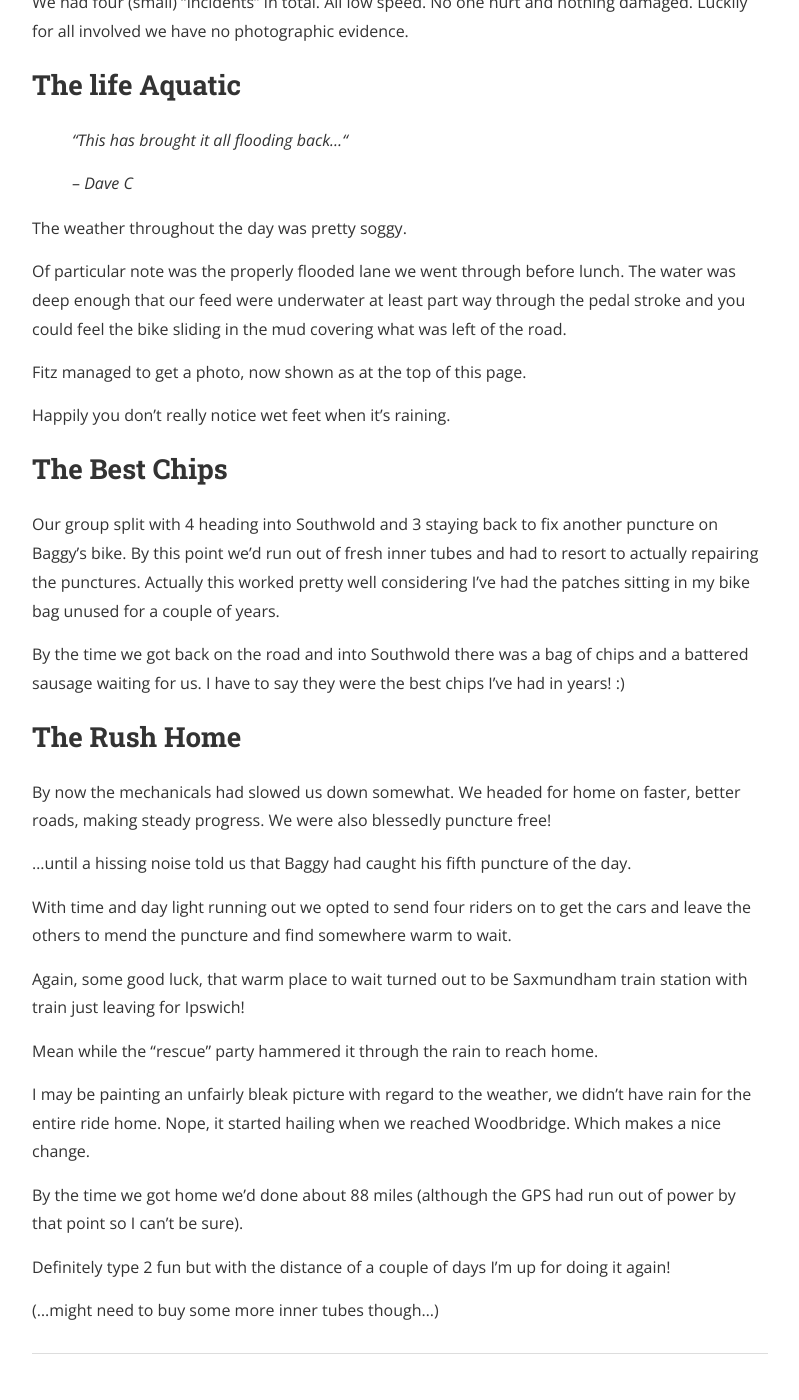
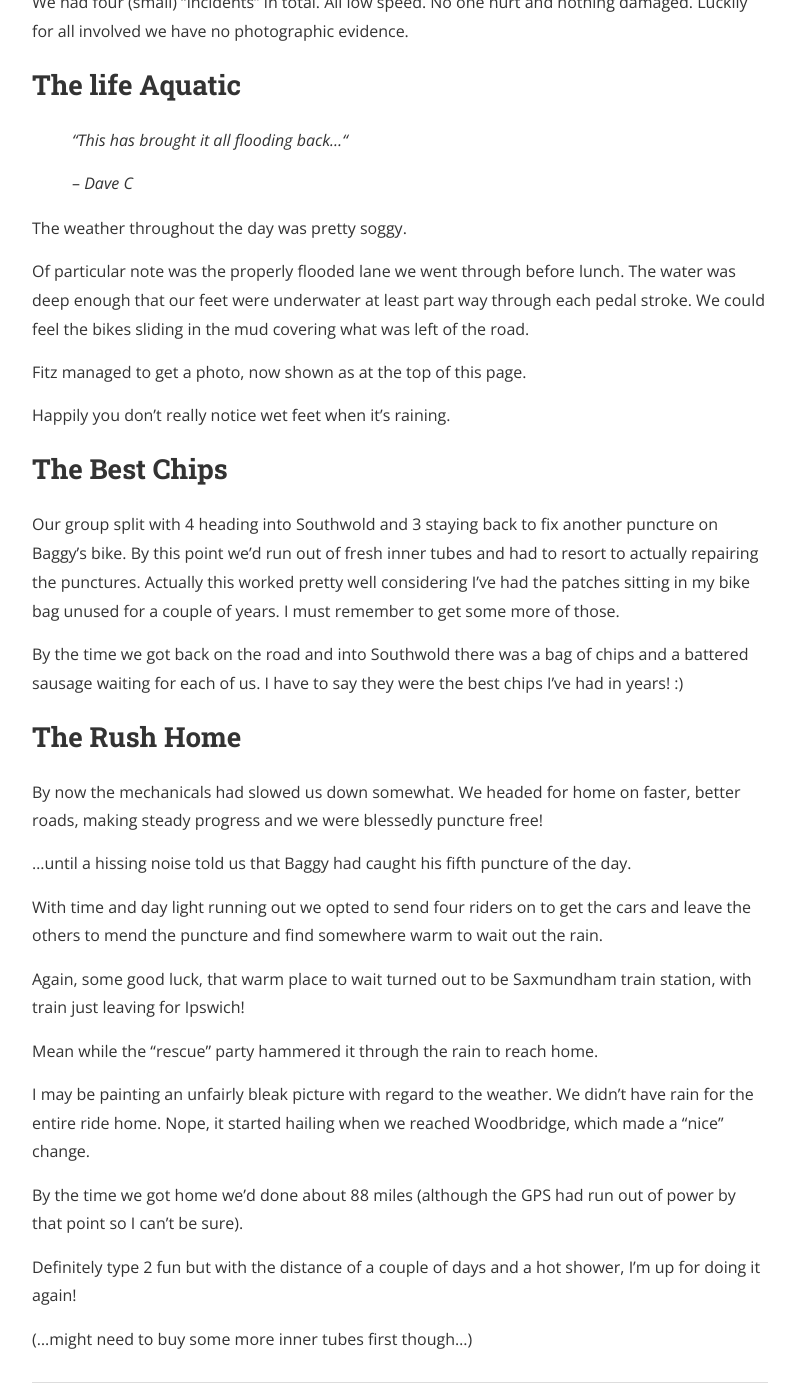
Before and after one commit to CompanyOfCyclingKnights/companyofcyclingknights.github.io, a Jekyll site: the page built from _posts/2017-02-27-ride-from-hell-part-2.markdown, in a window 1280 px wide and 1400 px high, scrolled down 3193 px. Shown: the whole window, without its empty margins (240-1039 px from the left). Built offline with Jekyll 4.4.1, drawn with Linux system fonts in a browser that asks for light colours; nearby versions of some CDN libraries; a style sheet for code colours, icons or effects is not loaded; some of the changed text lies outside the part shown.

Commit message:
Fix some spieling mistokes

```diff
--- a/_posts/2017-02-27-ride-from-hell-part-2.markdown
+++ b/_posts/2017-02-27-ride-from-hell-part-2.markdown
@@ -13,22 +13,22 @@
 Well, gather round and I shall tell you of the saga that was the Cycling
 Knight's training ride to Southwold...
 
-Even though it was throwing it down when I left home the day still
+Even though it was throwing it down when I left home, the day still
 started really well, with Nigel serving us all up some bacon baps for
 breakfast.
 
 When we'd finished eating the rain had stopped and it looked
 like we were in for a really good winter ride.  Some days are like that,
-you set off not expecting much but once you get into it it's really good
-fun.
+you set off not expecting much but once you get into it, it's really good
+fun just being out.
 
 Following the GPS route I'd sent out took us through some nice quiet
 lanes away from all the traffic.  Suffolk is full of roads like these.
 
-The problems started as the next lot of rain started.  We started seeing
+The problems only started as the next lot of rain arrived.  We noticed
 the roads getting muddier and muddier.  We rolled through a few deep
-puddles without much problem until I suddenly noticed that disappointing bumpy
-feeling from the back wheel that can only mean one thing; a visit from
+puddles without any problems until I suddenly noticed that disappointing bumpy
+feeling from the back wheel. It could only mean one thing; a visit from
 the puncture fairy!
 
 No problem, it happens occasionally. Tyre off, new tube in, inflate with
@@ -78,8 +78,8 @@
 The weather throughout the day was pretty soggy.
 
 Of particular note was the properly flooded lane we went through before
-lunch.  The water was deep enough that our feed were underwater at least
-part way through the pedal stroke and you could feel the bike sliding in
+lunch.  The water was deep enough that our feet were underwater at least
+part way through each pedal stroke.  We could feel the bikes sliding in
 the mud covering what was left of the road.
 
 Fitz managed to get a photo, now shown as at the top of this page.
@@ -92,39 +92,42 @@
 another puncture on Baggy's bike.  By this point we'd run out of fresh
 inner tubes and had to resort to actually repairing the punctures.  Actually
 this worked pretty well considering I've had the patches sitting in my
-bike bag unused for a couple of years.
+bike bag unused for a couple of years.  I must remember to get some more
+of those.
 
 By the time we got back on the road and into Southwold there was a bag
-of chips and a battered sausage waiting for us.  I have to say they were
-the best chips I've had in years! :)
+of chips and a battered sausage waiting for each of us.  I have to say
+they were the best chips I've had in years! :)
 
 ## The Rush Home
 By now the mechanicals had slowed us down somewhat. We headed for home
-on faster, better roads, making steady progress.  We were also blessedly
+on faster, better roads, making steady progress and we were blessedly
 puncture free!
 
 ...until a hissing noise told us that Baggy had caught his fifth
 puncture of the day.
 
 With time and day light running out we opted to send four riders on to get the cars and
-leave the others to mend the puncture and find somewhere warm to wait.
+leave the others to mend the puncture and find somewhere warm to wait
+out the rain.
 
 Again, some good luck, that warm place to wait turned out to be
-Saxmundham train station with train just leaving for Ipswich!
+Saxmundham train station, with train just leaving for Ipswich!
 
 Mean while the "rescue" party hammered it through the rain to reach
 home.
 
-I may be painting an unfairly bleak picture with regard to the weather, we didn't have rain for the
-entire ride home.  Nope, it started hailing when we reached Woodbridge. Which makes a nice change.
+I may be painting an unfairly bleak picture with regard to the weather.
+We didn't have rain for the entire ride home.  Nope, it started hailing
+when we reached Woodbridge, which made a "nice" change.
 
 By the time we got home we'd done about 88 miles (although the GPS had
 run out of power by that point so I can't be sure).
 
-Definitely type 2 fun but with the distance of a couple of days I'm up
-for doing it again!
+Definitely type 2 fun but with the distance of a couple of days and a
+hot shower, I'm up for doing it again!
 
-(...might need to buy some more inner tubes though...)
+(...might need to buy some more inner tubes first though...)
 
 
 ---
```
Also changed, not shown: other parts of _posts/2017-02-27-ride-from-hell-part-2.markdown (+2 -2 lines).
